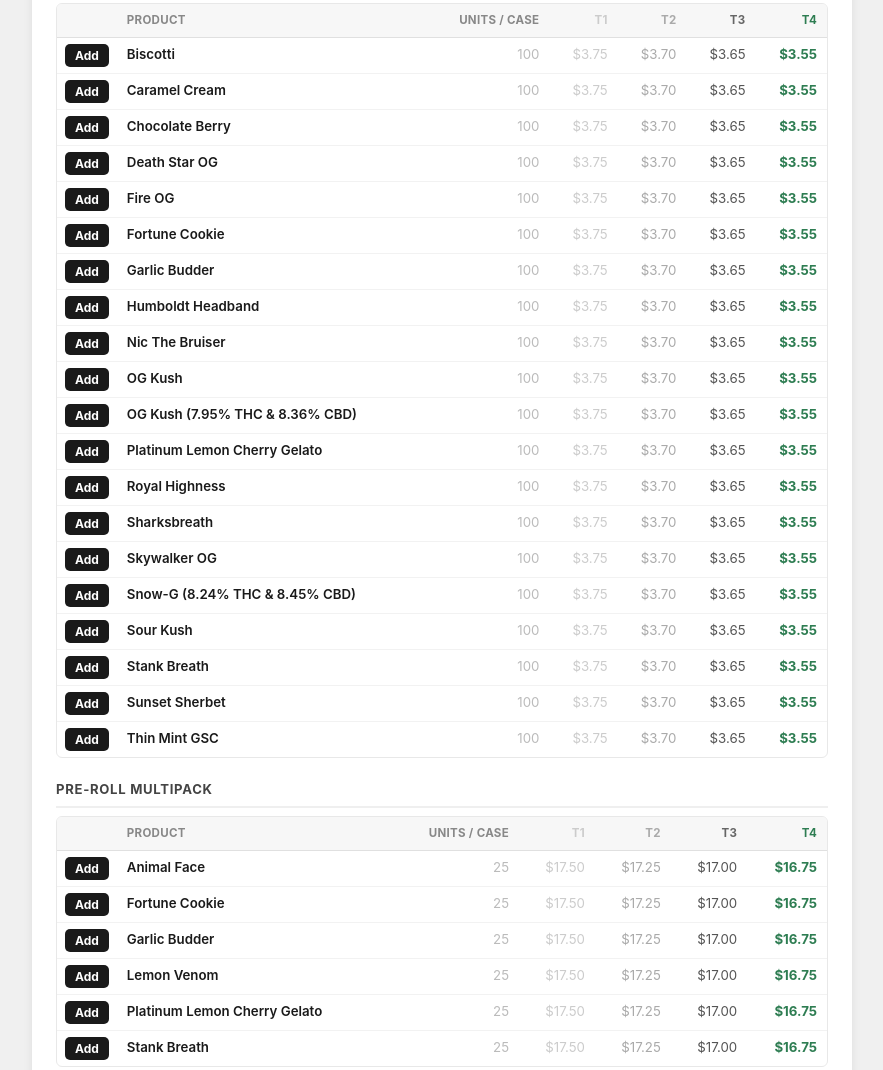
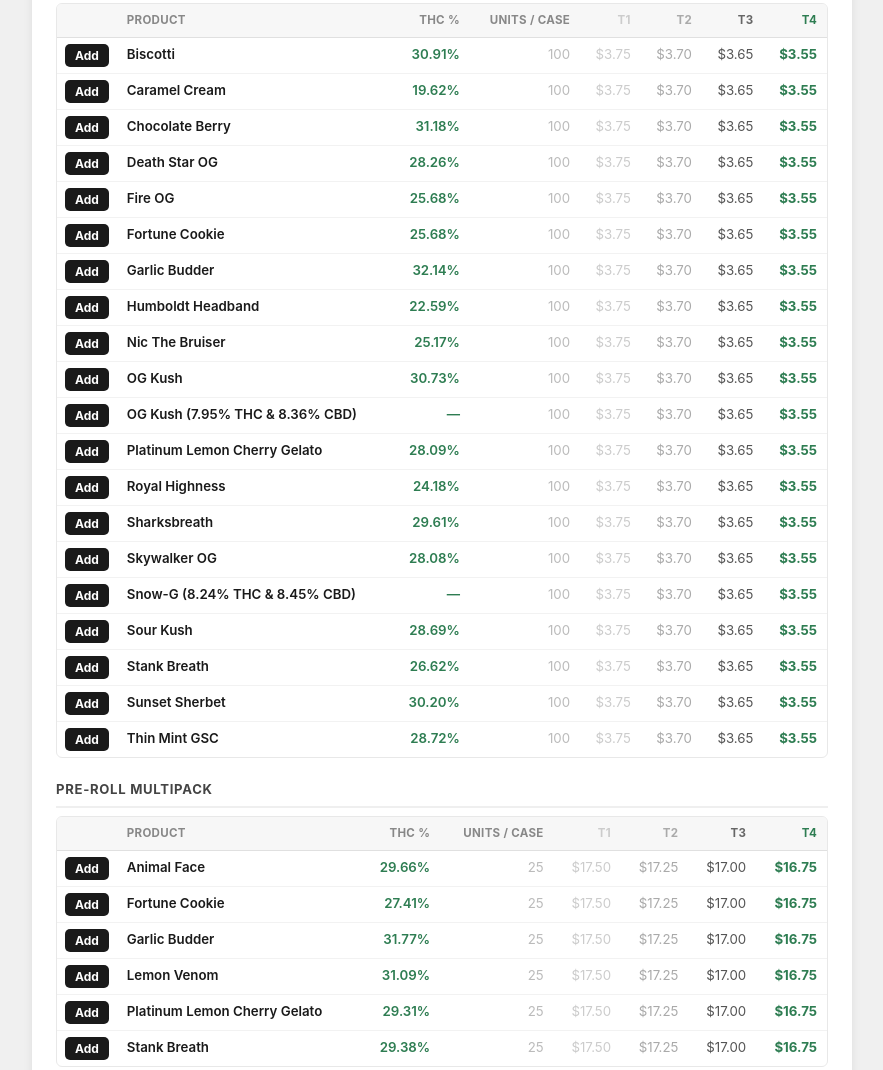
Before and after one commit to b-45/Sapphire-Menu, a plain HTML site: page index.html in a window 1280 px wide. Shown: the part 1990-3060 px from the top of the page, without its empty margins (198-1081 px from the left). Drawn offline with Linux system fonts and the light colour scheme.

Commit message:
Wider qty input, THC on pre-rolls

```diff
--- a/index.html
+++ b/index.html
@@ -155,7 +155,7 @@
     }
     .ci-qty button:hover { background: #e0e0e0; }
     .ci-qty input {
-      width: 48px; text-align: center; border: 1px solid #e0e0e0;
+      width: 62px; text-align: center; border: 1px solid #e0e0e0;
       border-radius: 6px; font-size: 0.88rem; padding: 4px 6px; font-family: inherit;
     }
     .ci-price    { text-align: right; }
@@ -825,7 +825,7 @@
           <tr>
             <th class="col-add"></th>
             <th class="col-product">Product</th>
-
+            <th>THC %</th>
 
             <th>Units / Case</th>
             <th class="p1">T1</th>
@@ -845,7 +845,7 @@
             data-p4="$3.55">
           <td class="col-add"><button class="add-btn" onclick="addFromRow(this)">Add</button></td>
           <td class="strain-name">Biscotti</td>
-
+          <td class='thc'>30.91%</td>
 
           <td class="case-qty">100</td>
           <td class="p1">$3.75</td>
@@ -863,7 +863,7 @@
             data-p4="$3.55">
           <td class="col-add"><button class="add-btn" onclick="addFromRow(this)">Add</button></td>
           <td class="strain-name">Caramel Cream</td>
-
+          <td class='thc'>19.62%</td>
 
           <td class="case-qty">100</td>
           <td class="p1">$3.75</td>
@@ -881,7 +881,7 @@
             data-p4="$3.55">
           <td class="col-add"><button class="add-btn" onclick="addFromRow(this)">Add</button></td>
           <td class="strain-name">Chocolate Berry</td>
-
+          <td class='thc'>31.18%</td>
 
           <td class="case-qty">100</td>
           <td class="p1">$3.75</td>
@@ -899,7 +899,7 @@
             data-p4="$3.55">
           <td class="col-add"><button class="add-btn" onclick="addFromRow(this)">Add</button></td>
           <td class="strain-name">Death Star OG</td>
-
+          <td class='thc'>28.26%</td>
 
           <td class="case-qty">100</td>
           <td class="p1">$3.75</td>
@@ -917,7 +917,7 @@
             data-p4="$3.55">
           <td class="col-add"><button class="add-btn" onclick="addFromRow(this)">Add</button></td>
           <td class="strain-name">Fire OG</td>
-
+          <td class='thc'>25.68%</td>
 
           <td class="case-qty">100</td>
           <td class="p1">$3.75</td>
@@ -935,7 +935,7 @@
             data-p4="$3.55">
           <td class="col-add"><button class="add-btn" onclick="addFromRow(this)">Add</button></td>
           <td class="strain-name">Fortune Cookie</td>
-
+          <td class='thc'>25.68%</td>
 
           <td class="case-qty">100</td>
           <td class="p1">$3.75</td>
@@ -953,7 +953,7 @@
             data-p4="$3.55">
           <td class="col-add"><button class="add-btn" onclick="addFromRow(this)">Add</button></td>
           <td class="strain-name">Garlic Budder</td>
-
+          <td class='thc'>32.14%</td>
 
           <td class="case-qty">100</td>
           <td class="p1">$3.75</td>
@@ -971,7 +971,7 @@
             data-p4="$3.55">
           <td class="col-add"><button class="add-btn" onclick="addFromRow(this)">Add</button></td>
           <td class="strain-name">Humboldt Headband</td>
-
+          <td class='thc'>22.59%</td>
 
           <td class="case-qty">100</td>
           <td class="p1">$3.75</td>
@@ -989,7 +989,7 @@
             data-p4="$3.55">
           <td class="col-add"><button class="add-btn" onclick="addFromRow(this)">Add</button></td>
           <td class="strain-name">Nic The Bruiser</td>
-
+          <td class='thc'>25.17%</td>
 
           <td class="case-qty">100</td>
           <td class="p1">$3.75</td>
@@ -1007,7 +1007,7 @@
             data-p4="$3.55">
           <td class="col-add"><button class="add-btn" onclick="addFromRow(this)">Add</button></td>
           <td class="strain-name">OG Kush</td>
-
+          <td class='thc'>30.73%</td>
 
           <td class="case-qty">100</td>
           <td class="p1">$3.75</td>
@@ -1025,7 +1025,7 @@
             data-p4="$3.55">
           <td class="col-add"><button class="add-btn" onclick="addFromRow(this)">Add</button></td>
           <td class="strain-name">OG Kush (7.95% THC & 8.36% CBD)</td>
-
+          <td class='thc'>—</td>
 
           <td class="case-qty">100</td>
           <td class="p1">$3.75</td>
@@ -1043,7 +1043,7 @@
             data-p4="$3.55">
           <td class="col-add"><button class="add-btn" onclick="addFromRow(this)">Add</button></td>
           <td class="strain-name">Platinum Lemon Cherry Gelato</td>
-
+          <td class='thc'>28.09%</td>
 
           <td class="case-qty">100</td>
           <td class="p1">$3.75</td>
@@ -1061,7 +1061,7 @@
             data-p4="$3.55">
           <td class="col-add"><button class="add-btn" onclick="addFromRow(this)">Add</button></td>
           <td class="strain-name">Royal Highness</td>
-
+          <td class='thc'>24.18%</td>
 
           <td class="case-qty">100</td>
           <td class="p1">$3.75</td>
@@ -1079,7 +1079,7 @@
             data-p4="$3.55">
           <td class="col-add"><button class="add-btn" onclick="addFromRow(this)">Add</button></td>
           <td class="strain-name">Sharksbreath</td>
-
+          <td class='thc'>29.61%</td>
 
           <td class="case-qty">100</td>
           <td class="p1">$3.75</td>
@@ -1097,7 +1097,7 @@
             data-p4="$3.55">
           <td class="col-add"><button class="add-btn" onclick="addFromRow(this)">Add</button></td>
           <td class="strain-name">Skywalker OG</td>
-
+          <td class='thc'>28.08%</td>
 
           <td class="case-qty">100</td>
           <td class="p1">$3.75</td>
@@ -1115,7 +1115,7 @@
             data-p4="$3.55">
           <td class="col-add"><button class="add-btn" onclick="addFromRow(this)">Add</button></td>
           <td class="strain-name">Snow-G (8.24% THC & 8.45% CBD)</td>
-
+          <td class='thc'>—</td>
 
           <td class="case-qty">100</td>
           <td class="p1">$3.75</td>
@@ -1133,7 +1133,7 @@
             data-p4="$3.55">
           <td class="col-add"><button class="add-btn" onclick="addFromRow(this)">Add</button></td>
           <td class="strain-name">Sour Kush</td>
-
+          <td class='thc'>28.69%</td>
 
           <td class="case-qty">100</td>
           <td class="p1">$3.75</td>
@@ -1151,7 +1151,7 @@
             data-p4="$3.55">
           <td class="col-add"><button class="add-btn" onclick="addFromRow(this)">Add</button></td>
           <td class="strain-name">Stank Breath</td>
-
+          <td class='thc'>26.62%</td>
 
           <td class="case-qty">100</td>
           <td class="p1">$3.75</td>
@@ -1169,7 +1169,7 @@
             data-p4="$3.55">
           <td class="col-add"><button class="add-btn" onclick="addFromRow(this)">Add</button></td>
           <td class="strain-name">Sunset Sherbet</td>
-
+          <td class='thc'>30.20%</td>
 
           <td class="case-qty">100</td>
           <td class="p1">$3.75</td>
@@ -1187,7 +1187,7 @@
             data-p4="$3.55">
           <td class="col-add"><button class="add-btn" onclick="addFromRow(this)">Add</button></td>
           <td class="strain-name">Thin Mint GSC</td>
-
+          <td class='thc'>28.72%</td>
 
           <td class="case-qty">100</td>
           <td class="p1">$3.75</td>
@@ -1204,7 +1204,7 @@
           <tr>
             <th class="col-add"></th>
             <th class="col-product">Product</th>
-
+            <th>THC %</th>
 
             <th>Units / Case</th>
             <th class="p1">T1</th>
@@ -1224,7 +1224,7 @@
             data-p4="$16.75">
           <td class="col-add"><button class="add-btn" onclick="addFromRow(this)">Add</button></td>
           <td class="strain-name">Animal Face</td>
-
+          <td class='thc'>29.66%</td>
 
           <td class="case-qty">25</td>
           <td class="p1">$17.50</td>
@@ -1242,7 +1242,7 @@
             data-p4="$16.75">
           <td class="col-add"><button class="add-btn" onclick="addFromRow(this)">Add</button></td>
           <td class="strain-name">Fortune Cookie</td>
-
+          <td class='thc'>27.41%</td>
 
           <td class="case-qty">25</td>
           <td class="p1">$17.50</td>
@@ -1260,7 +1260,7 @@
             data-p4="$16.75">
           <td class="col-add"><button class="add-btn" onclick="addFromRow(this)">Add</button></td>
           <td class="strain-name">Garlic Budder</td>
-
+          <td class='thc'>31.77%</td>
 
           <td class="case-qty">25</td>
           <td class="p1">$17.50</td>
@@ -1278,7 +1278,7 @@
             data-p4="$16.75">
           <td class="col-add"><button class="add-btn" onclick="addFromRow(this)">Add</button></td>
           <td class="strain-name">Lemon Venom</td>
-
+          <td class='thc'>31.09%</td>
 
           <td class="case-qty">25</td>
           <td class="p1">$17.50</td>
@@ -1296,7 +1296,7 @@
             data-p4="$16.75">
           <td class="col-add"><button class="add-btn" onclick="addFromRow(this)">Add</button></td>
           <td class="strain-name">Platinum Lemon Cherry Gelato</td>
-
+          <td class='thc'>29.31%</td>
 
           <td class="case-qty">25</td>
           <td class="p1">$17.50</td>
@@ -1314,7 +1314,7 @@
             data-p4="$16.75">
           <td class="col-add"><button class="add-btn" onclick="addFromRow(this)">Add</button></td>
           <td class="strain-name">Stank Breath</td>
-
+          <td class='thc'>29.38%</td>
 
           <td class="case-qty">25</td>
           <td class="p1">$17.50</td>
```
Also changed, not shown: menu.html (+29 -29 lines).
